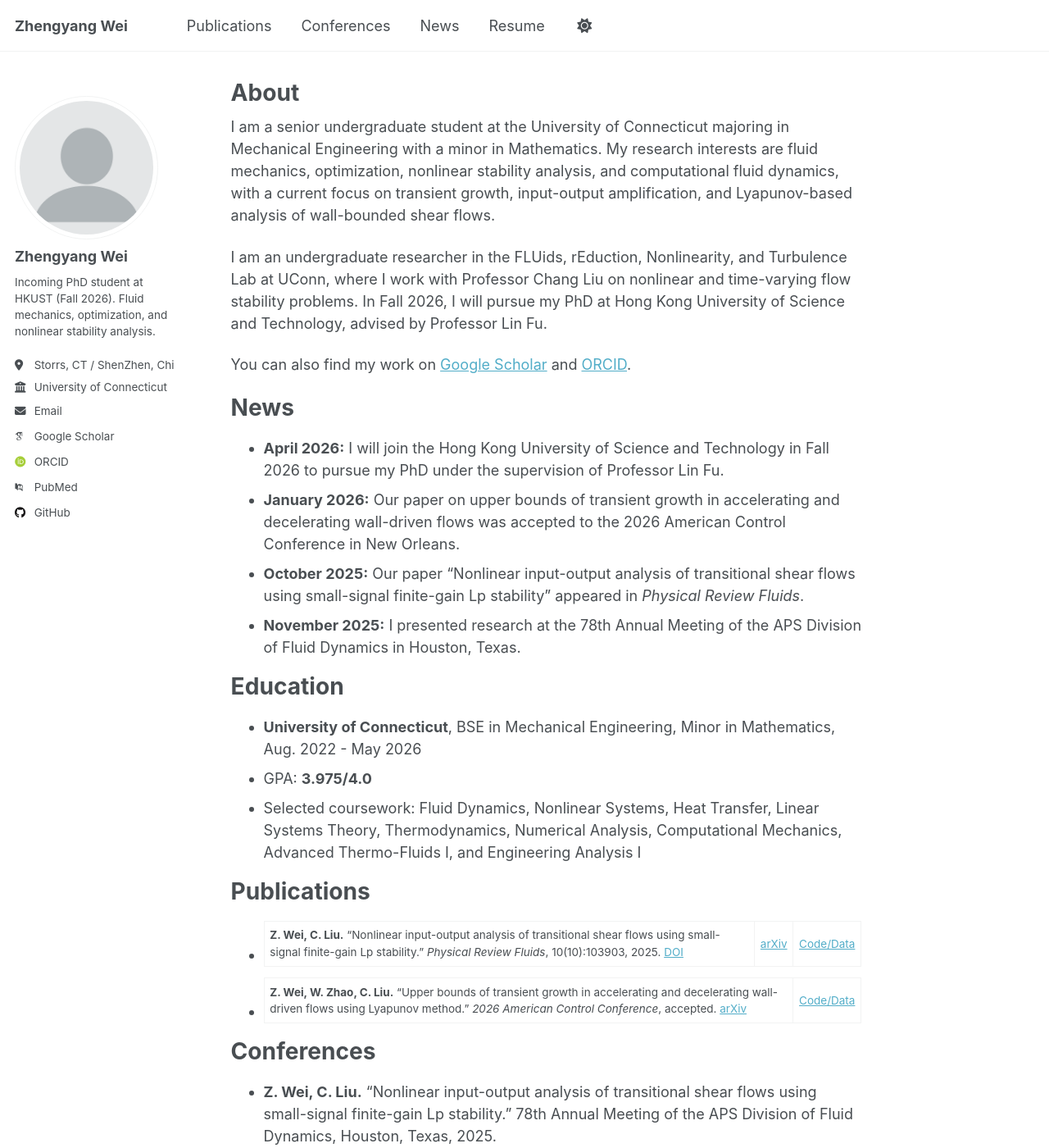
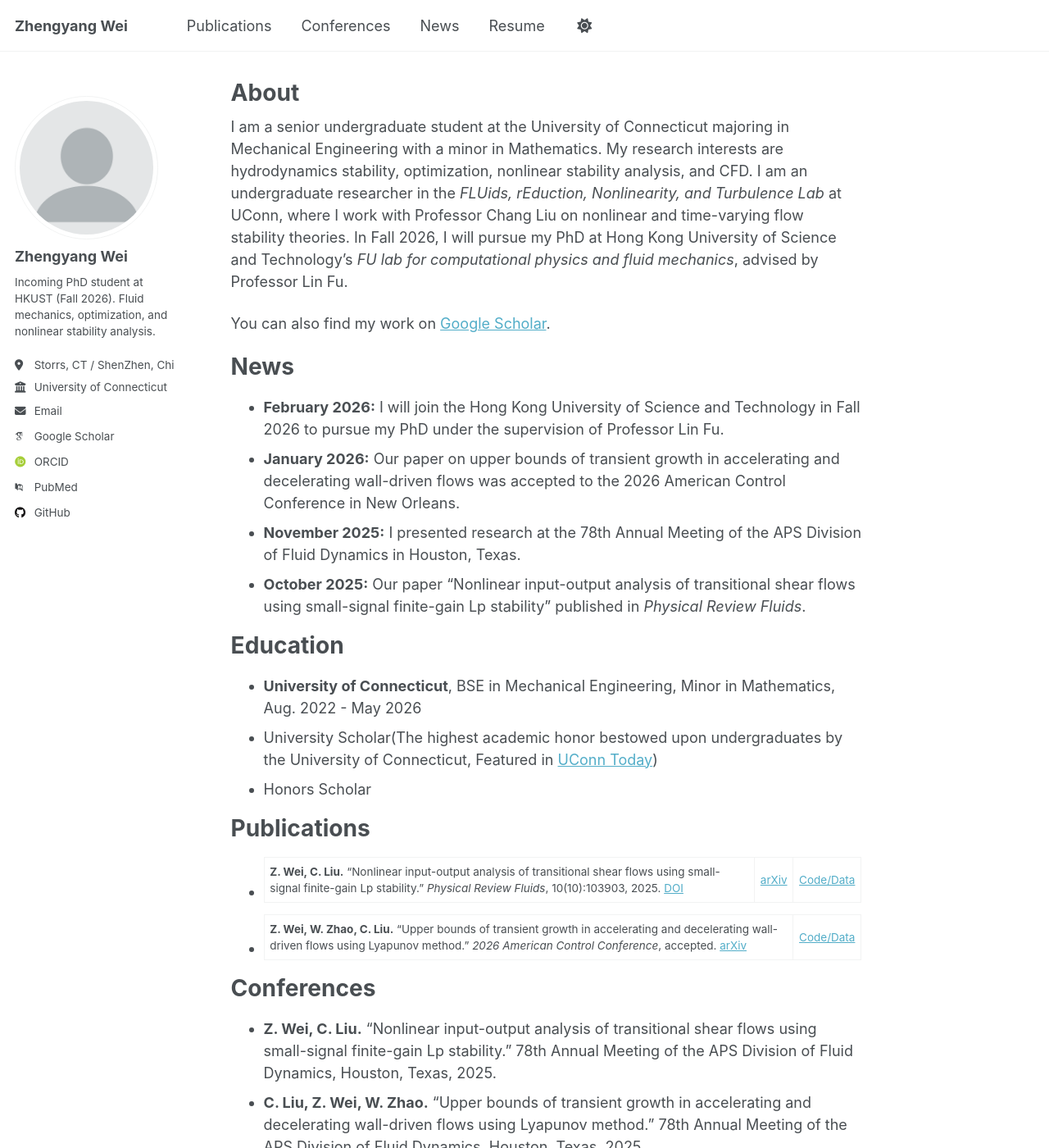
Before and after one commit to GNK48-WZY/gnk48-wzy.github.io, a Jekyll site: the page built from _pages/about.md, in a window 1280 px wide and 1400 px high. Shown: the whole window at 82% size. Built offline with Jekyll 4.4.1, drawn with Linux system fonts in a browser that asks for light colours; some web fonts are replaced; some of the changed text lies outside the part shown.

Commit message:
Update about.md

```diff
--- a/_pages/about.md
+++ b/_pages/about.md
@@ -7,32 +7,32 @@ redirect_from:
   - /about.html
 ---
 
-I am a senior undergraduate student at the University of Connecticut majoring in Mechanical Engineering with a minor in Mathematics. My research interests are fluid mechanics, optimization, nonlinear stability analysis, and computational fluid dynamics, with a current focus on transient growth, input-output amplification, and Lyapunov-based analysis of wall-bounded shear flows.
+I am a senior undergraduate student at the University of Connecticut majoring in Mechanical Engineering with a minor in Mathematics. My research interests are hydrodynamics stability, optimization, nonlinear stability analysis, and CFD. I am an undergraduate researcher in the *FLUids, rEduction, Nonlinearity, and Turbulence Lab* at UConn, where I work with Professor Chang Liu on nonlinear and time-varying flow stability theories. In Fall 2026, I will pursue my PhD at Hong Kong University of Science and Technology's *FU lab for computational physics and fluid mechanics*, advised by Professor Lin Fu.
 
-I am an undergraduate researcher in the FLUids, rEduction, Nonlinearity, and Turbulence Lab at UConn, where I work with Professor Chang Liu on nonlinear and time-varying flow stability problems. In Fall 2026, I will pursue my PhD at Hong Kong University of Science and Technology, advised by Professor Lin Fu.
-
-You can also find my work on [Google Scholar](https://scholar.google.com/citations?user=BqbfWaYAAAAJ&hl=zh-CN) and [ORCID](https://orcid.org/0009-0006-9610-3996).
+You can also find my work on [Google Scholar](https://scholar.google.com/citations?user=BqbfWaYAAAAJ&hl=zh-CN).
 
 News
 ======
 
-- **April 2026:** I will join the Hong Kong University of Science and Technology in Fall 2026 to pursue my PhD under the supervision of Professor Lin Fu.
+- **February 2026:** I will join the Hong Kong University of Science and Technology in Fall 2026 to pursue my PhD under the supervision of Professor Lin Fu.
 - **January 2026:** Our paper on upper bounds of transient growth in accelerating and decelerating wall-driven flows was accepted to the 2026 American Control Conference in New Orleans.
-- **October 2025:** Our paper "Nonlinear input-output analysis of transitional shear flows using small-signal finite-gain Lp stability" appeared in *Physical Review Fluids*.
 - **November 2025:** I presented research at the 78th Annual Meeting of the APS Division of Fluid Dynamics in Houston, Texas.
+- **October 2025:** Our paper "Nonlinear input-output analysis of transitional shear flows using small-signal finite-gain Lp stability" published in *Physical Review Fluids*.
 
 Education
 ======
 
 - **University of Connecticut**, BSE in Mechanical Engineering, Minor in Mathematics, Aug. 2022 - May 2026
-- GPA: **3.975/4.0**
-- Selected coursework: Fluid Dynamics, Nonlinear Systems, Heat Transfer, Linear Systems Theory, Thermodynamics, Numerical Analysis, Computational Mechanics, Advanced Thermo-Fluids I, and Engineering Analysis I
+- University Scholar(The highest academic honor bestowed upon undergraduates by the University of
+Connecticut, Featured in [UConn Today](https://today.uconn.edu/2025/07/3-coe-students-pursue-in-depth-research-projects-as-university-scholars/))
+- Honors Scholar
 
 Publications
 ======
 
 - **Z. Wei, C. Liu.** "Nonlinear input-output analysis of transitional shear flows using small-signal finite-gain Lp stability." *Physical Review Fluids*, 10(10):103903, 2025. [DOI](https://doi.org/10.1103/PhysRevFluids.10.103903) | [arXiv](https://doi.org/10.48550/arXiv.2506.08129) | [Code/Data](https://github.com/GNK48-WZY/Nonlinear-I-O-Analysis-in-Shear-Flow.git)
 - **Z. Wei, W. Zhao, C. Liu.** "Upper bounds of transient growth in accelerating and decelerating wall-driven flows using Lyapunov method." *2026 American Control Conference*, accepted. [arXiv](https://doi.org/10.48550/arXiv.2508.01410) | [Code/Data](https://github.com/GNK48-WZY/Upper_Bound_of_transient_growth.git)
+
 
 Conferences
 ======
@@ -44,8 +44,7 @@ Conferences
 Honors & Awards
 ======
 
-- University Scholar Program and Honors Program, University of Connecticut
-- Babbidge Scholar (2023 and 2024) and Dean's List (Fall 2022 - Spring 2025)
+- Babbidge Scholar (2023 and 2024) and Dean's List (Fall 2022 - Fall 2025)
 - 2025 University of Connecticut Summer Undergraduate Research Fund (SURF) Award
 - University Scholar Scholarship
 - APS Division of Fluid Dynamics Travel Award
```
